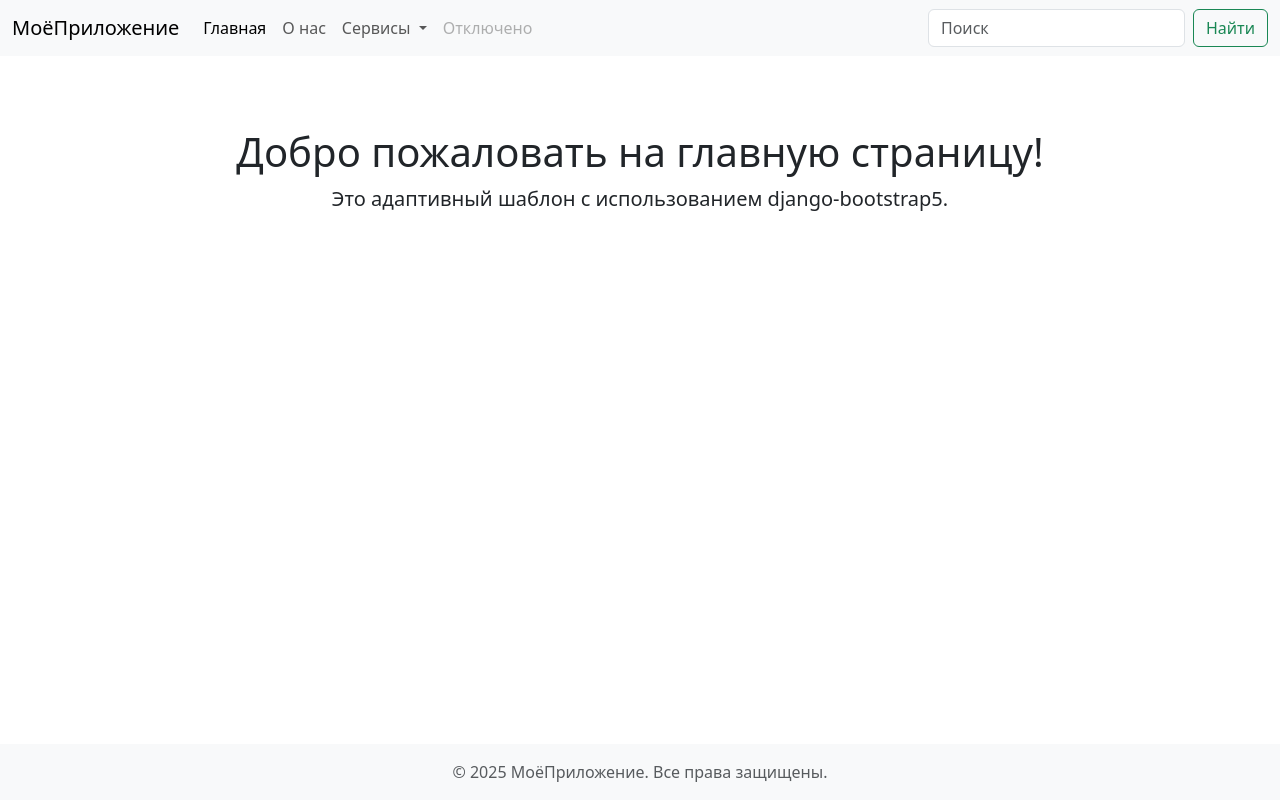
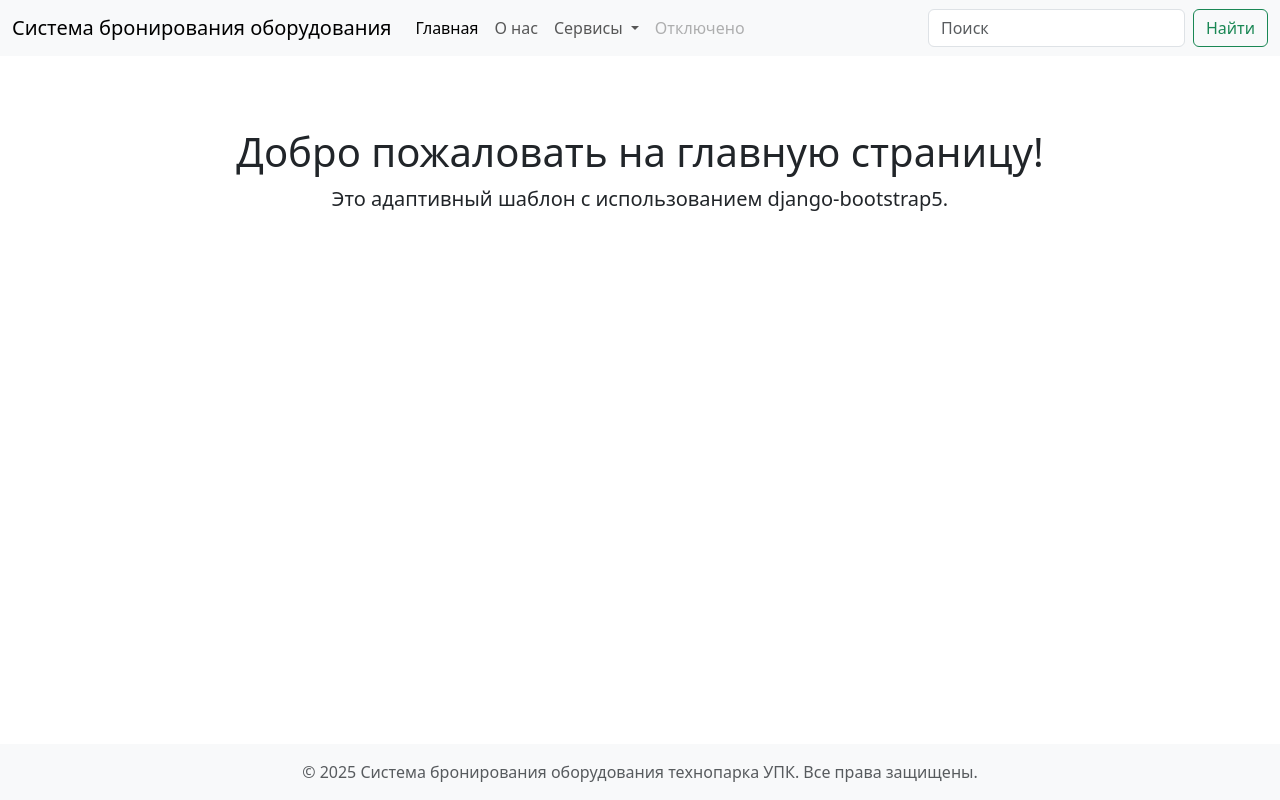
Before and after one commit to iKREISHI/equipment-booking-system, a Django app: page /web/ in a window 1280 px wide. Run offline with Django 5.2, Linux system fonts and the light colour scheme; parts of the project's set-up code (start-up, migrations or seed data) failed here and were passed over; some libraries are stand-ins or nearby versions.

Commit message:
added first page

```diff
--- a/backend/src/templates/base.html
+++ b/backend/src/templates/base.html
@@ -4,7 +4,7 @@
 <head>
     <meta charset="utf-8">
     <meta name="viewport" content="width=device-width, initial-scale=1">
-    <title>{% block title %}МоёПриложение{% endblock %}</title>
+    <title>{% block title %}Система бронирования оборудования технопарка УПК{% endblock %}</title>
     {% load static django_bootstrap5 %}
     {# ─── Подключаем CSS Bootstrap 5 через django-bootstrap5 ─── #}
     {% bootstrap_css %}
@@ -27,7 +27,7 @@
     {# ─── Футер ─── #}
     <footer class="bg-light text-center py-3 mt-auto">
       <div class="container">
-        <span class="text-muted">© 2025 МоёПриложение. Все права защищены.</span>
+        <span class="text-muted">© 2025 Система бронирования оборудования технопарка УПК. Все права защищены.</span>
       </div>
     </footer>
 
--- a/backend/src/templates/navbar.html
+++ b/backend/src/templates/navbar.html
@@ -1,7 +1,7 @@
 {# ─── Навигационная панель Bootstrap 5 ─── #}
     <nav class="navbar navbar-expand-lg navbar-light bg-light">
       <div class="container-fluid">
-        <a class="navbar-brand" href="">МоёПриложение</a>
+        <a class="navbar-brand" href="">Система бронирования оборудования</a>
         <button class="navbar-toggler" type="button"
                 data-bs-toggle="collapse"
                 data-bs-target="#navbarSupportedContent"
--- a/backend/src/web/urls.py
+++ b/backend/src/web/urls.py
@@ -1,6 +1,6 @@
 from django.urls import path
-from web.views.view_test import ViewTest
+from web.views.home_page import HomePage
 
 urlpatterns = [
-    path('', ViewTest.as_view(), name='view_test'),
+    path('', HomePage.as_view(), name='view_test'),
 ]
--- /dev/null
+++ b/backend/src/web/views/home_page.py
@@ -0,0 +1,9 @@
+from django.shortcuts import render
+from django.views.generic import View
+
+
+class HomePage(View):
+    _template_name = 'pages/homepage.html'
+
+    def get(self, request):
+        return render(request, self._template_name)
--- a/backend/src/web/views/view_test.py
+++ /dev/null
@@ -1,9 +0,0 @@
-from django.shortcuts import render
-from django.views.generic import View
-
-
-class ViewTest(View):
-    _template_name = 'templates/test_page.html'
-
-    def get(self, request):
-        return render(self._template_name, 'test_page.html')
```
Also changed, not shown: backend/src/templates/pages/homepage.html (renamed from backend/src/templates/test_page.html).
